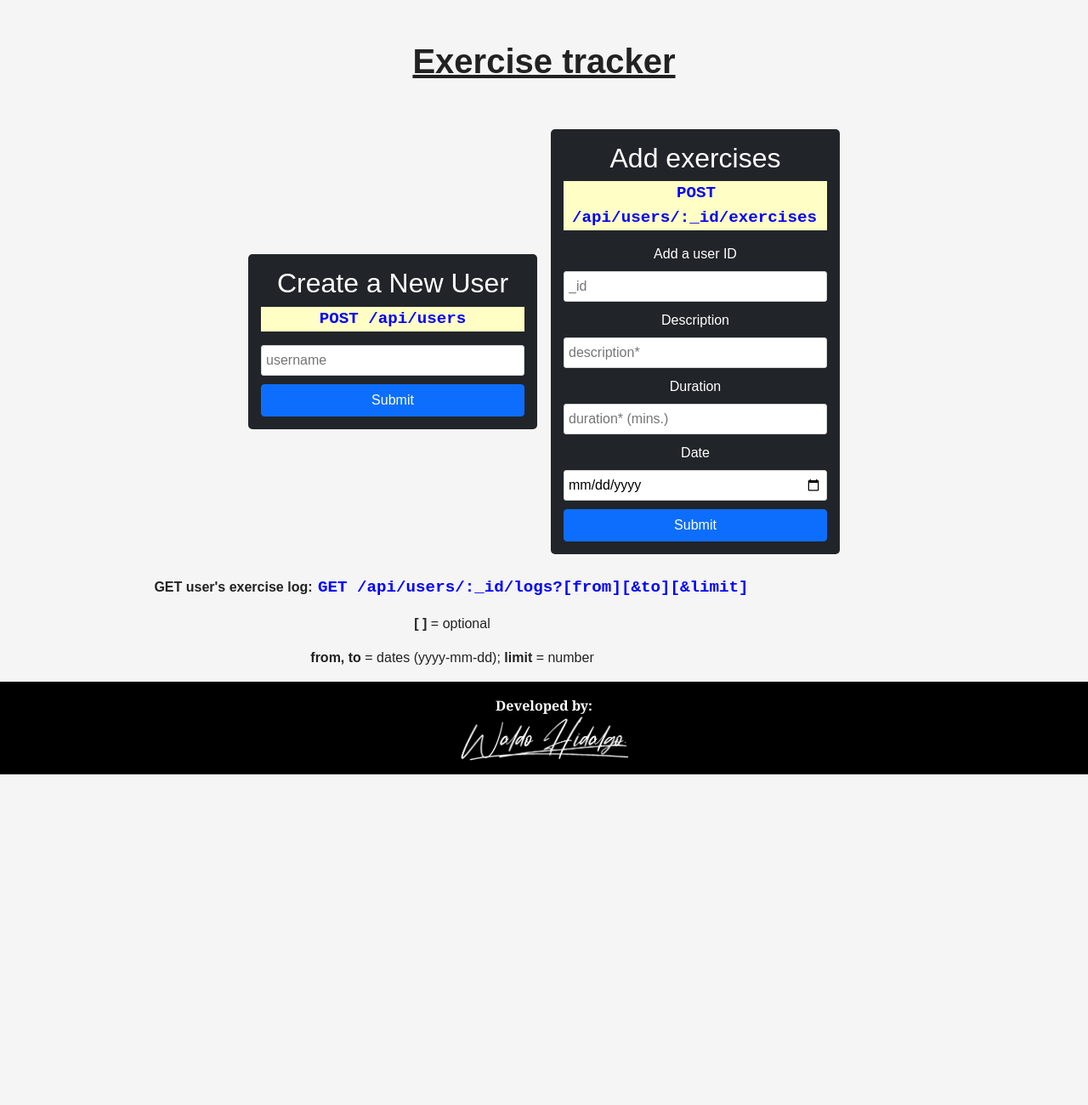
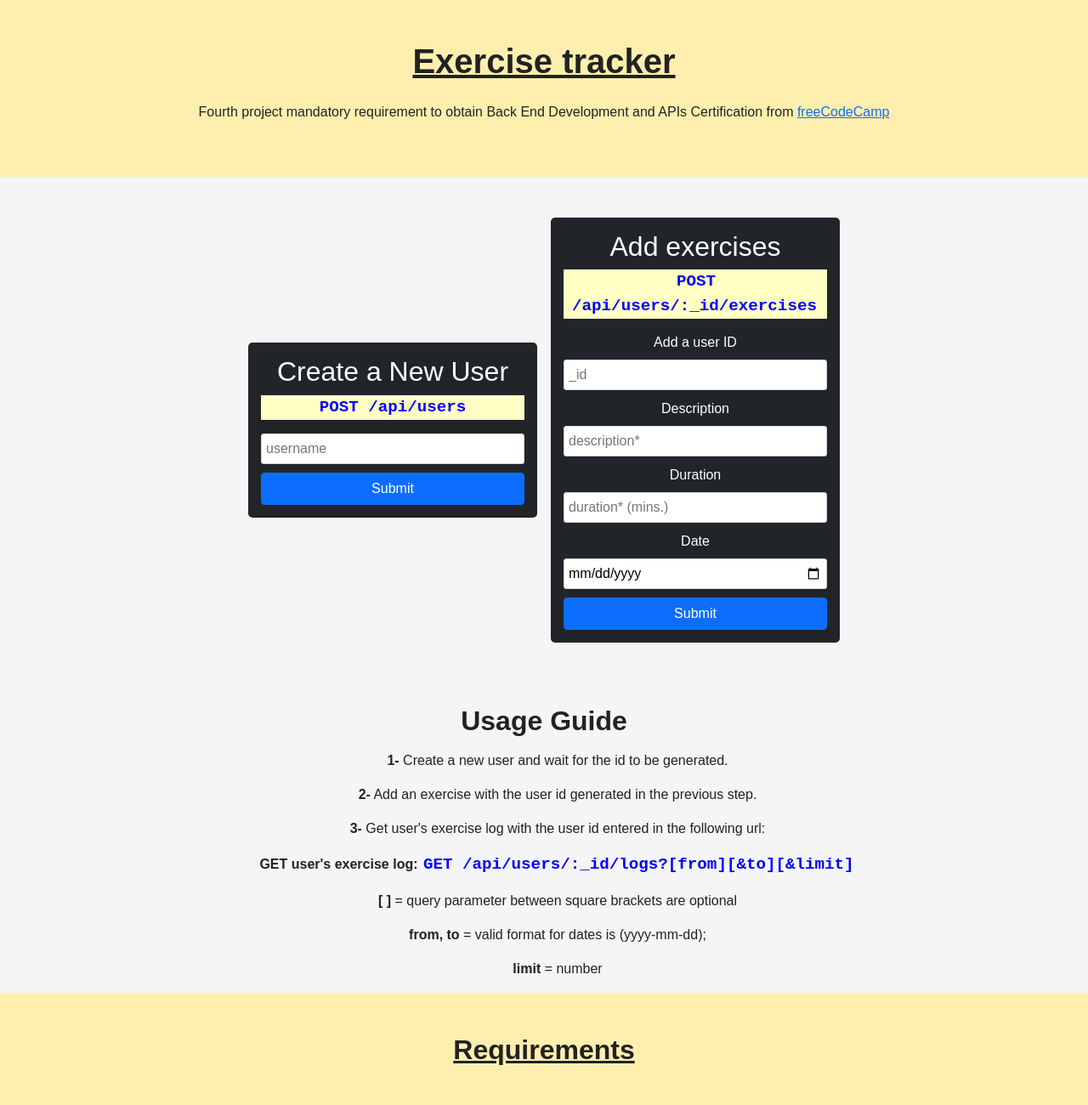
Before and after one commit to waldohidalgo/exercise-tracker, a website: page api/views/index.html in a window 1280 px wide. Shown: the top 1300 px of the page at 85% size. Before the commit the page ends 911 px from the top, so only its background shows below. Drawn offline with nearby package versions, Linux system fonts and the light colour scheme.

Commit message:
upload full project ready 💪💪

```diff
--- a/api/views/index.html
+++ b/api/views/index.html
@@ -24,10 +24,17 @@
   <body>
     <header class="py-5">
       <h1>Exercise tracker</h1>
+      <p class="pt-3">
+        Fourth project mandatory requirement to obtain Back End Development and
+        APIs Certification from
+        <a
+          href="https://www.freecodecamp.org/learn/back-end-development-and-apis/back-end-development-and-apis-projects/exercise-tracker"
+          >freeCodeCamp</a
+        >
+      </p>
     </header>
     <main>
-      <div class="container">
-        <div class="contenedor_forms">
+      <div class="contenedor_forms py-5">
         <form action="/api/users" method="post" class="bg-dark text-white">
           <h2>Create a New User</h2>
           <p class="code_container"><code>POST /api/users</code></p>
@@ -49,13 +56,7 @@
             <label for="uid" class="form-label d-block text-center"
               >Add a user ID</label
             >
-              <input
-                id="uid"
-                type="text"
-                name="_id"
-                placeholder="_id"
-                required
-              />
+            <input id="uid" type="text" name="_id" placeholder="_id" required />
           </div>
 
           <div>
@@ -100,16 +101,50 @@
           <button type="submit" class="btn btn-primary w-100">Submit</button>
         </form>
       </div>
+      <section>
+        <h2 class="text-center fw-bold mb-3">Usage Guide</h2>
+        <ul>
+          <li>
+            <p>
+              <span class="fw-bold">1-</span> Create a new user and wait for the
+              id to be generated.
+            </p>
+          </li>
+          <li>
+            <p>
+              <span class="fw-bold">2-</span> Add an exercise with the user id
+              generated in the previous step.
+            </p>
+          </li>
+          <li>
+            <p>
+              <span class="fw-bold">3-</span> Get user's exercise log with the
+              user id entered in the following url:
+            </p>
             <p>
               <strong>GET user's exercise log: </strong>
               <code>GET /api/users/:_id/logs?[from][&amp;to][&amp;limit]</code>
             </p>
-        <p><strong>[ ]</strong> = optional</p>
             <p>
-          <strong>from, to</strong> = dates (yyyy-mm-dd);
-          <strong>limit</strong> = number
+              <strong>[ ]</strong> = query parameter between square brackets are
+              optional
             </p>
+            <p>
+              <strong>from, to</strong> = valid format for dates is
+              (yyyy-mm-dd);
+            </p>
+            <p><strong>limit</strong> = number</p>
+          </li>
+        </ul>
+      </section>
+      <section id="requirements" class="py-5">
+        <h2 class="text-center fw-bold text-decoration-underline mb-5">
+          Requirements
+        </h2>
+        <div class="contenedor_requirements">
+          <img src="/images/requirements.webp" alt="Requirements" />
         </div>
+      </section>
     </main>
 
     <footer class="footer" translate="no">
--- a/public/css/style.css
+++ b/public/css/style.css
@@ -18,9 +18,12 @@ h1 {
 h2 {
   text-align: center;
 }
-
+header {
+  background-color: #ffefaf;
+}
 p {
   max-width: 900px;
+  margin-inline: auto;
   text-align: center;
 }
 
@@ -78,3 +81,16 @@ code {
   text-align: center;
   background-color: #fffec4;
 }
+
+.contenedor_requirements img {
+  display: block;
+  width: 100%;
+  max-width: 800px;
+  margin-inline: auto;
+}
+#requirements {
+  background-color: #ffefaf;
+}
+ul {
+  list-style: none;
+}
```
Also changed, not shown: README.md, public/images/requirements.webp (added), screenshots/home.webp (added), screenshots/logs_from_user.webp (added), screenshots/new_exercise_create.webp (added), screenshots/new_user_create.webp (added), screenshots/requirements.webp (added). Lines whose indentation alone changed are shown as unchanged.
